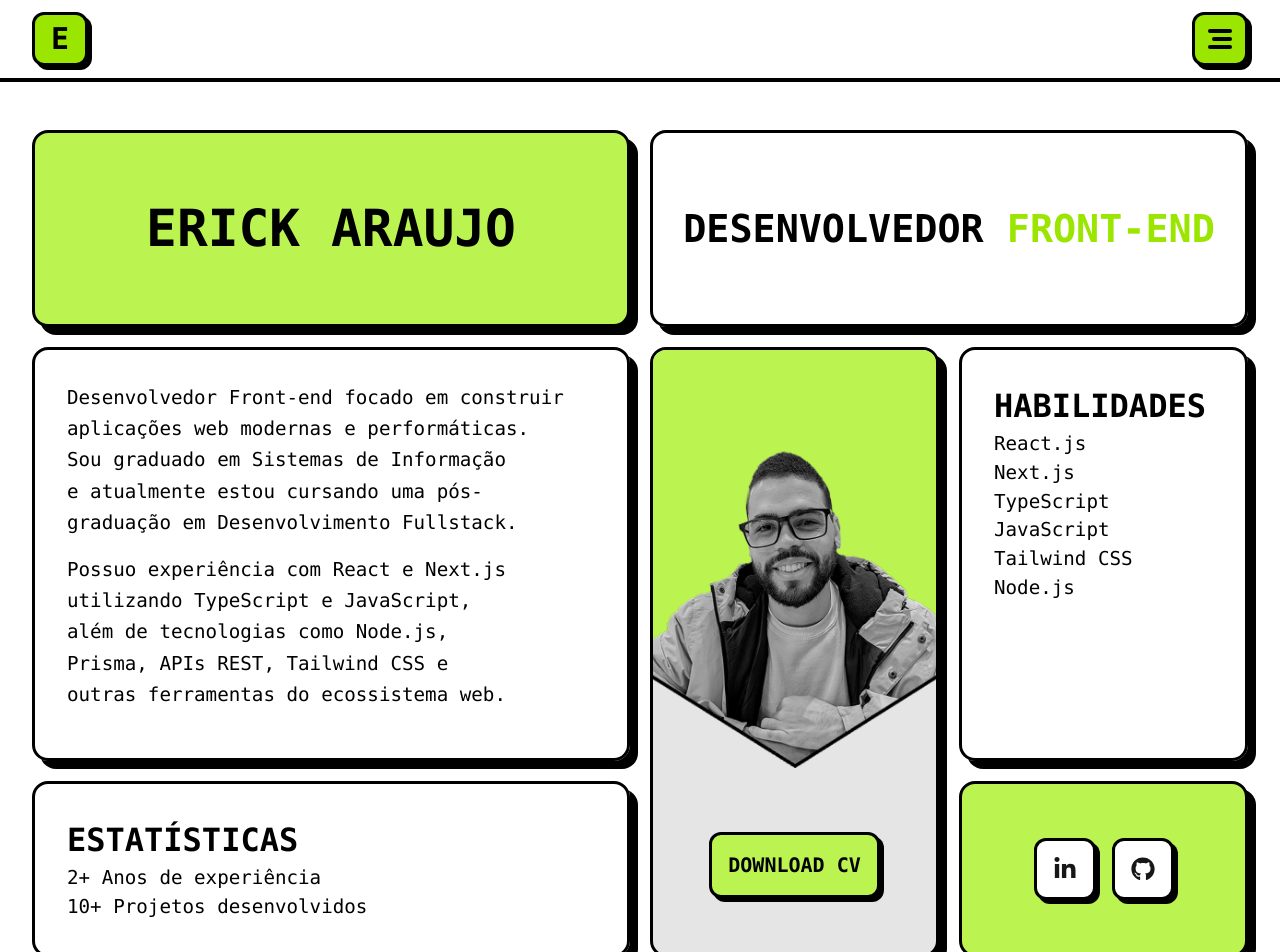
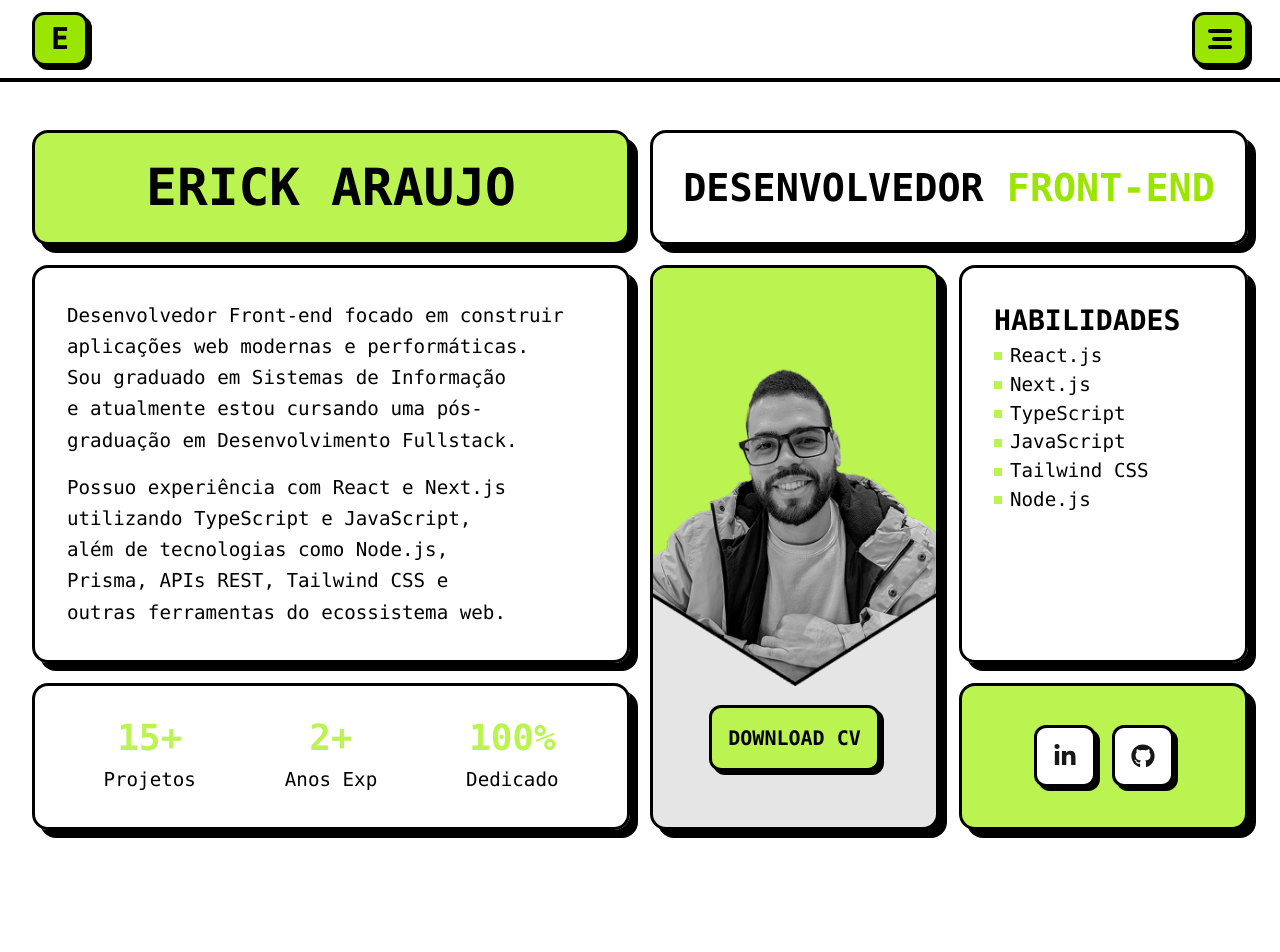
Before and after one commit to araujoerick/portfolio, a Next.js app: page / in a window 1280 px wide. Shown: the top 952 px of the page. After the commit the page ends 878 px from the top, so only its background shows below. Built offline with nearby package versions, Linux system fonts and the light colour scheme.

Commit message:
:truck: chore: move Home page to home folder

```diff
--- /dev/null
+++ b/src/app/(home)/page.tsx
@@ -0,0 +1,11 @@
+import BentoGrid from "./components/bento-grid";
+
+const Home = () => {
+  return (
+    <main className="min-h-[calc(100vh-82px)] w-full px-8 py-12 select-none">
+      <BentoGrid />
+    </main>
+  );
+};
+
+export default Home;
--- a/src/app/page.tsx
+++ /dev/null
@@ -1,150 +0,0 @@
-import Image from "next/image";
-import Link from "next/link";
-import { FaGithub, FaLinkedinIn } from "react-icons/fa6";
-
-const Home = () => {
-  return (
-    <main className="h-[calc(100vh-82px)] w-full px-8 py-12 select-none">
-      <div className="container mx-auto grid grid-cols-4 grid-rows-3 items-center justify-center gap-5">
-        {/* NAME DIV */}
-        <div className="bento-transition neo-border neo-shadow col-span-2 flex h-full items-center justify-center rounded-2xl bg-lime-300 p-4">
-          <h1 className="text-[clamp(2.5rem,4vw,4.5rem)] font-bold text-black uppercase">
-            Erick Araujo
-          </h1>
-        </div>
-        {/* TITLE DIV */}
-        <div className="bento-transition neo-border neo-shadow col-span-2 flex h-full items-center justify-center rounded-2xl p-4">
-          <h2 className="text-[clamp(1.5rem,3vw,2.5rem)] font-semibold text-nowrap text-black uppercase">
-            Desenvolvedor<span className="text-lime-400"> Front-end</span>
-          </h2>
-        </div>
-
-        {/* ABOUT DIV */}
-        <div className="bento-transition neo-border neo-shadow col-span-2 row-span-2 flex h-full flex-col items-center justify-center rounded-2xl p-8">
-          <p className="mb-4 text-[clamp(1rem,1.5vw,1.25rem)] leading-relaxed text-balance text-black">
-            Desenvolvedor Front-end focado em construir aplicações web modernas
-            e performáticas. Sou graduado em Sistemas de Informação e atualmente
-            estou cursando uma pós-graduação em Desenvolvimento Fullstack.
-          </p>
-          <p className="mb-4 text-[clamp(1rem,1.5vw,1.25rem)] leading-relaxed text-balance text-black">
-            Possuo experiência com React e Next.js utilizando TypeScript e
-            JavaScript, além de tecnologias como Node.js, Prisma, APIs REST,
-            Tailwind CSS e outras ferramentas do ecossistema web.
-          </p>
-        </div>
-
-        {/* PROFILE DIV */}
-        <div className="bento-transition neo-border neo-shadow row-span-3 flex h-full flex-col items-center justify-between gap-4 overflow-hidden rounded-2xl bg-neutral-200 pb-14">
-          <Image
-            src="/perfil-base.png"
-            alt="Foto de perfil"
-            width={400}
-            height={500}
-            className="object-cover drop-shadow-[0px_4px_0px_rgba(0,0,0)] min-[1536px]:-mt-20"
-            priority
-          />
-
-          <Link
-            href="/docs/erick-araujo-cv.pdf"
-            target="_blank"
-            rel="noopener noreferrer"
-            download
-          >
-            <button className="btn-primary cursor-pointer bg-lime-300 p-4 text-xl font-bold text-black uppercase">
-              Download CV
-            </button>
-          </Link>
-        </div>
-
-        {/* SKILLS DIV */}
-        <div className="bento-transition neo-border neo-shadow row-span-2 h-full rounded-2xl p-8">
-          <h3 className="text-[clamp(1rem,4vw,2rem)] font-semibold text-black uppercase">
-            Habilidades
-          </h3>
-          <ul>
-            <li>
-              <span className="h-2 w-2"></span>
-              <span className="text-[clamp(1rem,1.5vw,1.25rem)] text-black">
-                React.js
-              </span>
-            </li>
-            <li>
-              <span className="text-[clamp(1rem,1.5vw,1.25rem)] text-black">
-                Next.js
-              </span>
-            </li>
-            <li>
-              <span className="text-[clamp(1rem,1.5vw,1.25rem)] text-black">
-                TypeScript
-              </span>
-            </li>
-            <li>
-              <span className="text-[clamp(1rem,1.5vw,1.25rem)] text-black">
-                JavaScript
-              </span>
-            </li>
-            <li>
-              <span className="text-[clamp(1rem,1.5vw,1.25rem)] text-black">
-                Tailwind CSS
-              </span>
-            </li>
-            <li>
-              <span className="text-[clamp(1rem,1.5vw,1.25rem)] text-black">
-                Node.js
-              </span>
-            </li>
-          </ul>
-        </div>
-
-        {/* STATS DIV */}
-        <div className="bento-transition neo-border neo-shadow col-span-2 h-full rounded-2xl p-8">
-          <h3 className="text-[clamp(1rem,4vw,2rem)] font-semibold text-black uppercase">
-            Estatísticas
-          </h3>
-          <ul>
-            <li>
-              <span className="text-[clamp(1rem,1.5vw,1.25rem)] text-black">
-                2+ Anos de experiência
-              </span>
-            </li>
-            <li>
-              <span className="text-[clamp(1rem,1.5vw,1.25rem)] text-black">
-                10+ Projetos desenvolvidos
-              </span>
-            </li>
-          </ul>
-        </div>
-
-        {/* SOCIAL DIV */}
-        <div className="bento-transition neo-border neo-shadow h-full rounded-2xl bg-lime-300 p-8">
-          <ul className="flex h-full items-center justify-center gap-4">
-            <li>
-              <Link
-                href="https://www.linkedin.com/in/araujoerick09/"
-                target="_blank"
-                rel="noopener noreferrer"
-              >
-                <div className="btn-primary bg-white p-4">
-                  <FaLinkedinIn size={24} />
-                </div>
-              </Link>
-            </li>
-            <li>
-              <Link
-                href="https://www.github.com/araujoerick"
-                target="_blank"
-                rel="noopener noreferrer"
-              >
-                <div className="btn-primary bg-white p-4">
-                  <FaGithub size={24} />
-                </div>
-              </Link>
-            </li>
-          </ul>
-        </div>
-      </div>
-    </main>
-  );
-};
-
-export default Home;
```
